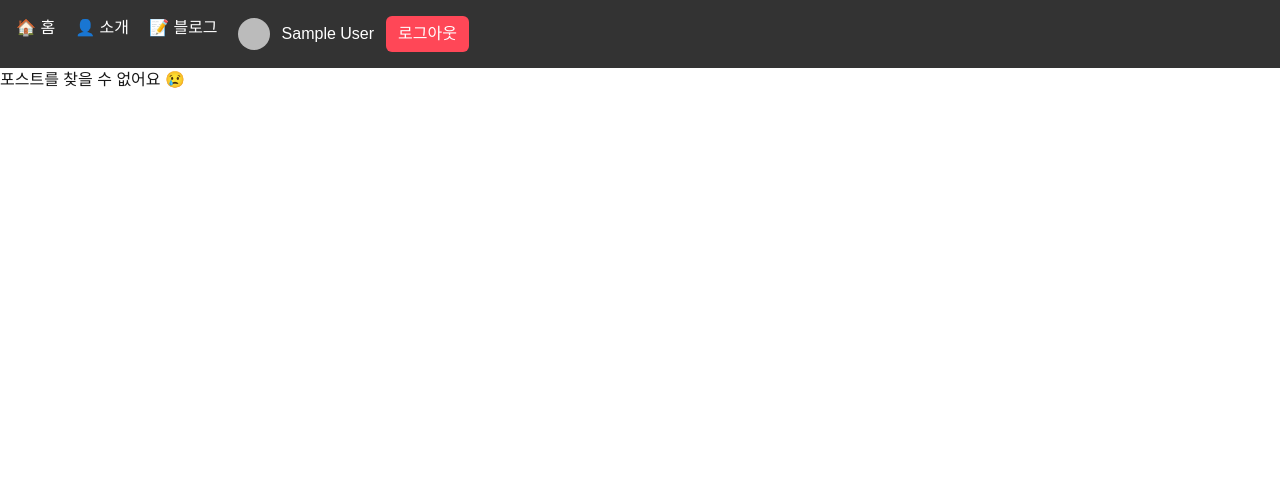
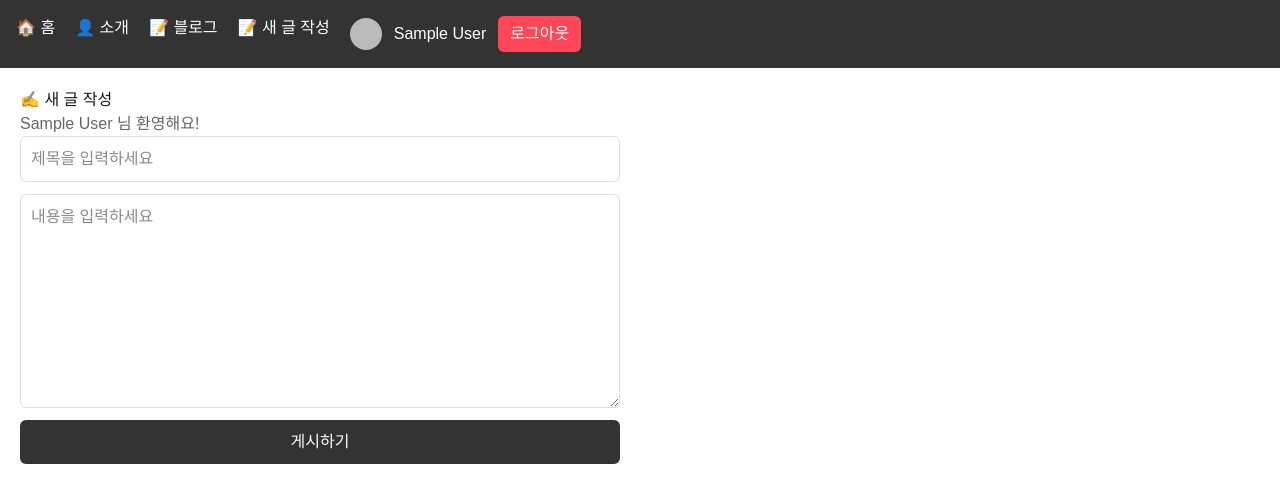
Before and after one commit to JiHwanLee-dev/my-blog, a Next.js app: page /blog/write in a window 1280 px wide. Shown: the top 502 px of the page. Built offline with nearby package versions, Linux system fonts and the light colour scheme; no server answers; sample sign-in values are in the browser's storage.

Commit message:
새글 작성 폼

```diff
--- /dev/null
+++ b/app/blog/write/page.tsx
@@ -0,0 +1,58 @@
+import { auth } from '@/auth';
+import { redirect } from 'next/navigation';
+
+export default async function WritePage() {
+  const session = await auth();
+
+  // 로그인 안 했으면 로그인 페이지로 강제 이동!
+  if (!session) {
+    redirect('/api/auth/signin');
+  }
+
+  return (
+    <main style={{ padding: '20px' }}>
+      <h1>✍️ 새 글 작성</h1>
+      <p style={{ color: '#666' }}>
+        {session.user?.name} 님 환영해요!
+      </p>
+      <form style={{ display: 'flex', flexDirection: 'column', gap: '12px', maxWidth: '600px' }}>
+        <input
+          name="title"
+          placeholder="제목을 입력하세요"
+          style={{
+            padding: '10px',
+            fontSize: '16px',
+            border: '1px solid #ddd',
+            borderRadius: '6px'
+          }}
+        />
+        <textarea
+          name="content"
+          placeholder="내용을 입력하세요"
+          rows={8}
+          style={{
+            padding: '10px',
+            fontSize: '16px',
+            border: '1px solid #ddd',
+            borderRadius: '6px',
+            resize: 'vertical'
+          }}
+        />
+        <button
+          type="submit"
+          style={{
+            padding: '10px',
+            backgroundColor: '#333',
+            color: 'white',
+            border: 'none',
+            borderRadius: '6px',
+            cursor: 'pointer',
+            fontSize: '16px'
+          }}
+        >
+          게시하기
+        </button>
+      </form>
+    </main>
+  );
+}
--- a/app/component/Navbar.tsx
+++ b/app/component/Navbar.tsx
@@ -27,6 +27,9 @@ export default function Navbar() {
       <Link href="/blog" style={{ color: 'white', textDecoration: 'none' }}>
         📝 블로그
       </Link>
+      <Link href="/blog/write" style={{ color: 'white', textDecoration: 'none' }}>
+        📝 새 글 작성
+      </Link>
       <AuthButton />
     </nav>
   );
```
